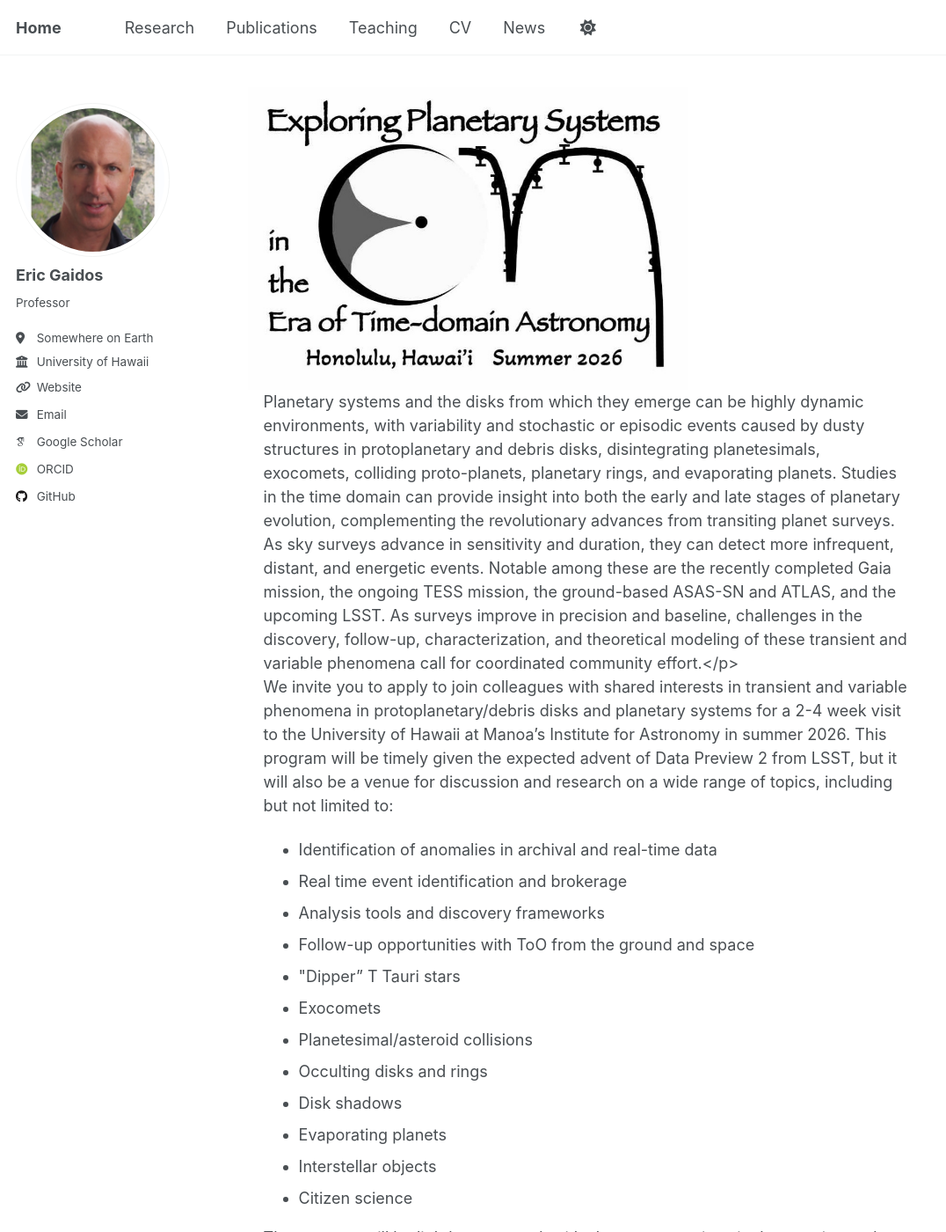
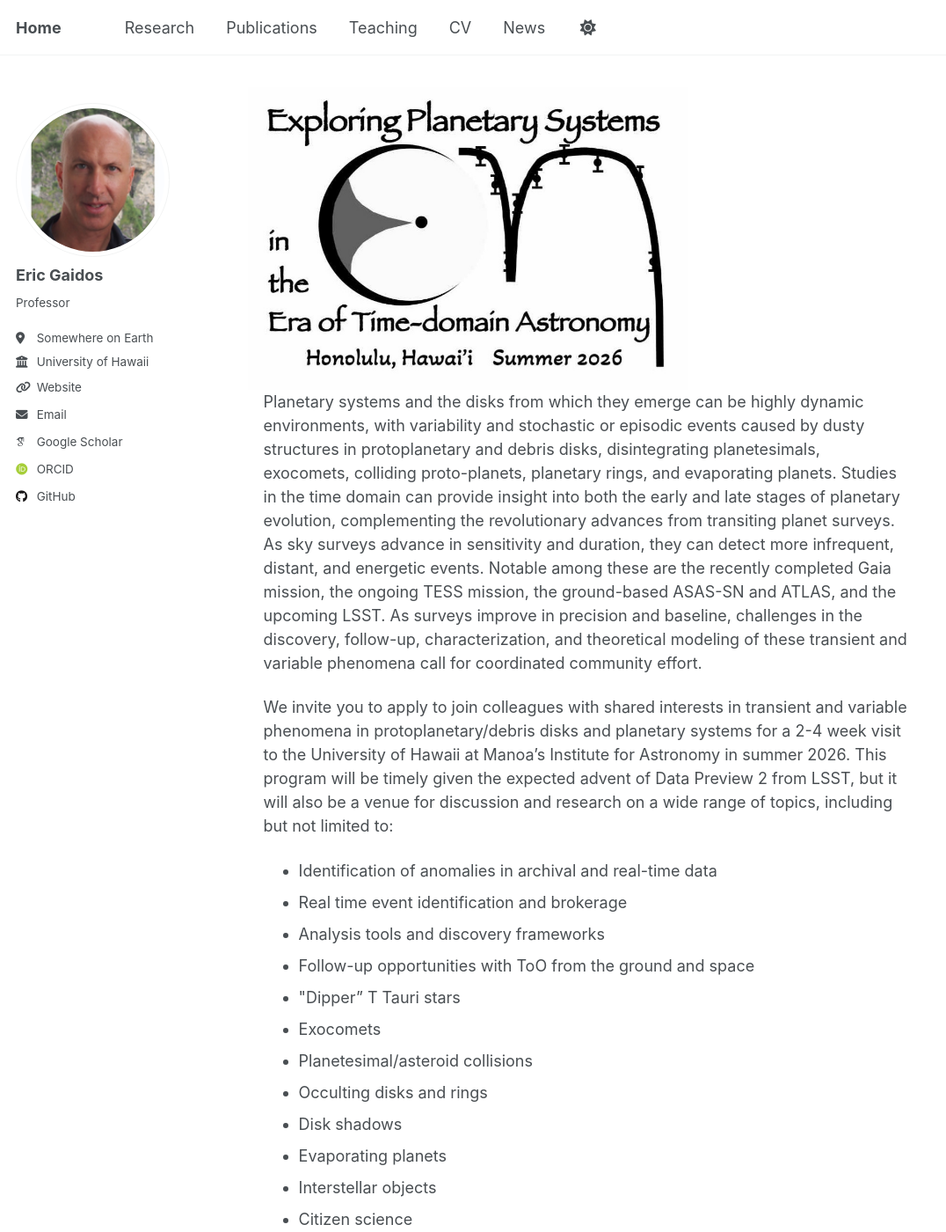
Before and after one commit to egaidos/egaidos.github.io, a Jekyll site: the page built from epseta.md, in a window 1280 px wide and 1400 px high. Shown: the whole window at 88% size, without its empty margins (0-1076 px from the left). Built offline with Jekyll 4.4.1, drawn with Linux system fonts in a browser that asks for light colours; some web fonts are replaced; our own code applies the rules of GitHub Pages for plain Markdown files; a style sheet for code colours, icons or effects is not loaded.

Commit message:
Update epseta.md

```diff
--- a/epseta.md
+++ b/epseta.md
@@ -20,7 +20,7 @@
 <section id="one">
 <!-- <h2>Research Projects</h2>
 --><div class="row">
-<p></p>Planetary systems and the disks from which they emerge can be highly dynamic environments, with variability and stochastic or episodic events caused by dusty structures in protoplanetary and debris disks, disintegrating planetesimals, exocomets, colliding proto-planets, planetary rings, and evaporating planets.  Studies in the time domain can provide insight into both the early and late stages of planetary evolution, complementing the revolutionary advances from transiting planet surveys.  As sky surveys advance in sensitivity and duration, they can detect more infrequent, distant, and energetic events. Notable among these are the recently completed Gaia mission, the ongoing TESS mission, the ground-based ASAS-SN and ATLAS, and the upcoming LSST. As surveys improve in precision and baseline, challenges in the discovery, follow-up, characterization, and theoretical modeling of these transient and variable phenomena call for coordinated community effort.</p>
+<p>Planetary systems and the disks from which they emerge can be highly dynamic environments, with variability and stochastic or episodic events caused by dusty structures in protoplanetary and debris disks, disintegrating planetesimals, exocomets, colliding proto-planets, planetary rings, and evaporating planets.  Studies in the time domain can provide insight into both the early and late stages of planetary evolution, complementing the revolutionary advances from transiting planet surveys.  As sky surveys advance in sensitivity and duration, they can detect more infrequent, distant, and energetic events. Notable among these are the recently completed Gaia mission, the ongoing TESS mission, the ground-based ASAS-SN and ATLAS, and the upcoming LSST. As surveys improve in precision and baseline, challenges in the discovery, follow-up, characterization, and theoretical modeling of these transient and variable phenomena call for coordinated community effort.</p>
 
 <p>We invite you to apply to join colleagues with shared interests in transient and variable phenomena in protoplanetary/debris disks and planetary systems for a 2-4 week visit to the University of Hawaii at Manoa’s Institute for Astronomy in summer 2026.  This program will be timely given the expected advent of Data Preview 2 from LSST, but it will also be a venue for discussion and research on a wide range of topics, including but not limited to:</p>
 
@@ -42,5 +42,3 @@
 <p>The program will be lightly structured, with short presentations in the morning and discussion in the afternoon, with much of the day available for self-organized activities.  Each participant is expected to give at least one short talk.  Groups of co-participants are encouraged to set their own collaborative goals, e.g. analyses of survey data, development of tools, or writing of follow-up observing proposals.</p>
 
 <p>Applicants should have a PhD or at least an approved doctoral dissertation topic: we aim to admit a balanced mix of junior and senior researchers.  Proposed visits should be between 2 and 4 weeks in duration between June 1 and August 28.  Selected applicants will receive a $700 air travel allowance and a $800 per week stipend.   There are no fees for participating.  To apply, fill out the form here:</p>
-
-</html>
```
